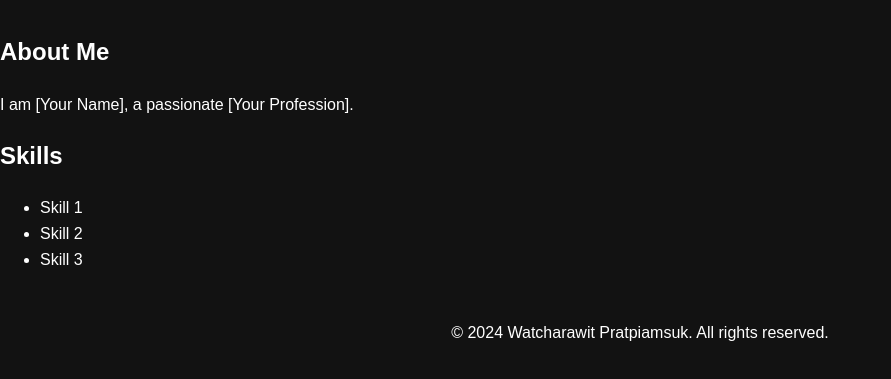
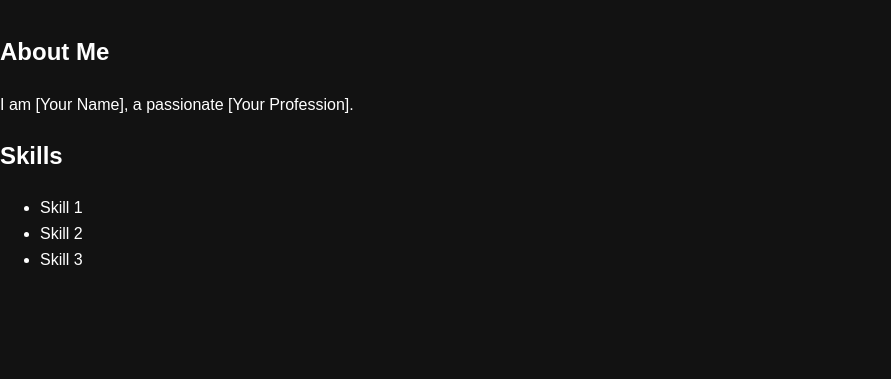
Before and after one commit to sayhi7562/sayhi7562.me, a plain HTML site: page about.html in a window 1280 px wide. Shown: the part 57-436 px from the top of the page, without its empty margins (0-891 px from the left). Drawn offline with Linux system fonts and the light colour scheme.

Commit message:
delete footer

```diff
--- a/about.html
+++ b/about.html
@@ -29,7 +29,7 @@
   </section>
 
   <footer class="footer">
-    <p>&copy; 2024 Watcharawit Pratpiamsuk. All rights reserved.</p>
+
   </footer>
 </body>
 </html>
```
Also changed, not shown: index.html (+1 -1 lines).
